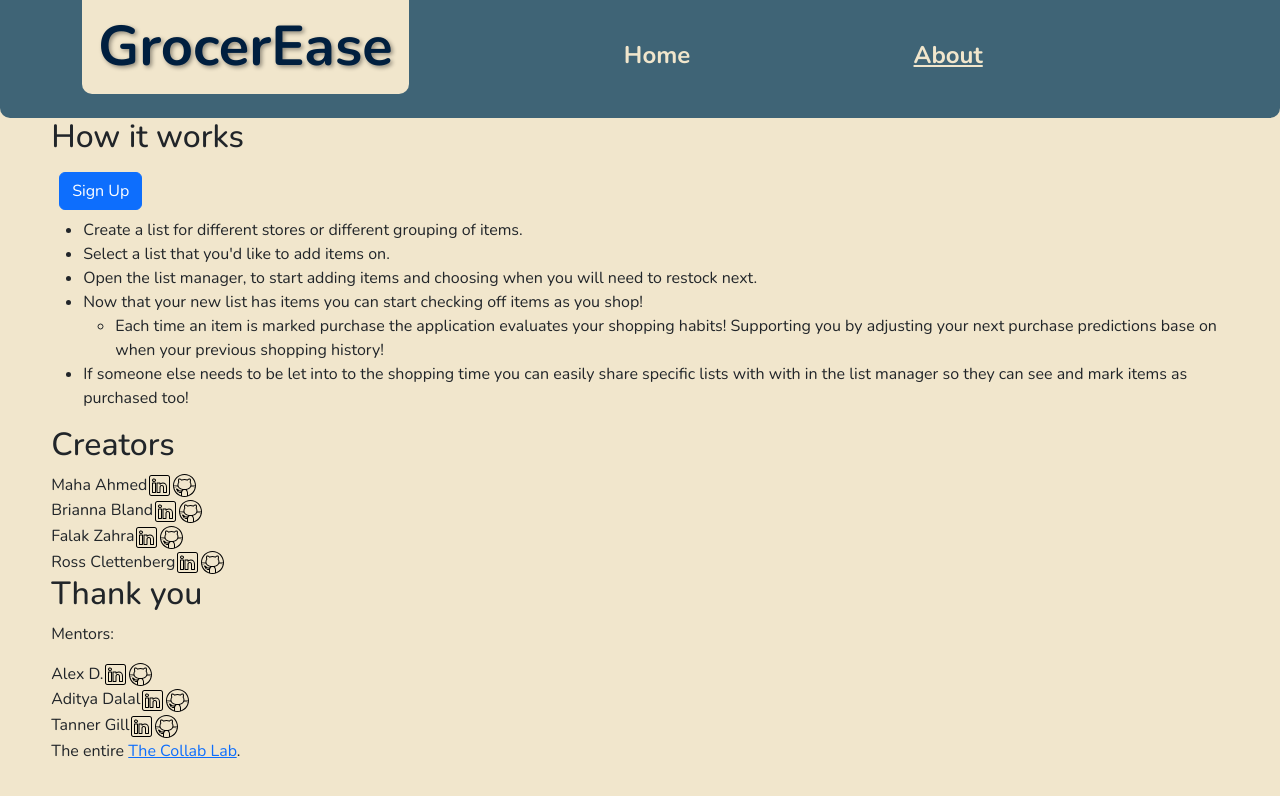
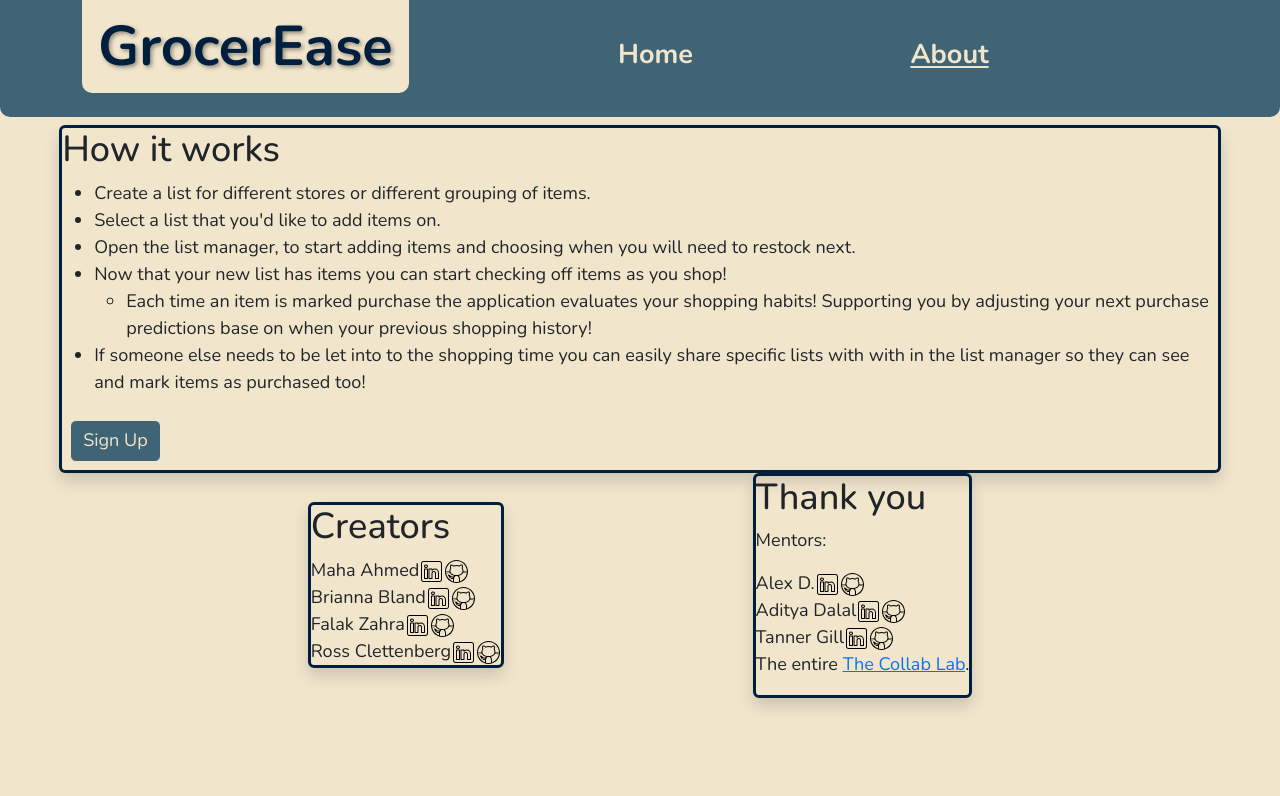
Before and after one commit to the-collab-lab/tcl-77-smart-shopping-list, a React (Vite) app: page /about in a window 1280 px wide. Shown: the top 796 px of the page. Built offline with nearby package versions, Linux system fonts and the light colour scheme; no server answers; what io-ts would draw is missing.

Commit message:
adding the borders and positioning the text areas on the page

```diff
--- a/src/styles/_variables.scss
+++ b/src/styles/_variables.scss
@@ -2,3 +2,4 @@
 $primary-beige: #f1e6cc;
 $primary-blue: #3f6476;
 $secondary-blue: #001f3f;
+$tertiary-blue: #356481;
--- a/src/styles/global.scss
+++ b/src/styles/global.scss
@@ -1,4 +1,15 @@
 @import "../styles/variables.scss";
+
+$theme-colors: (
+	"primary": $primary-beige,
+	"primary-emphasis": $primary-blue,
+	"secondary": $tertiary-blue,
+	"secondary-emphasis": $secondary-blue,
+);
+
+$font-size-root: null;
+$font-size-base: 1.13rem; // Assumes the browser default, typically `16px`
+
 @import "~bootstrap/scss/bootstrap";
 
 body {
@@ -8,3 +19,12 @@ body {
 	font-style: normal;
 	background-color: $primary-beige;
 }
+
+button {
+	border: none;
+	background-color: $primary-blue !important;
+	color: $primary-beige !important;
+	padding: 10px 20px;
+	font-size: 18px;
+	cursor: pointer;
+}
--- a/src/views/unauthenticated/About.tsx
+++ b/src/views/unauthenticated/About.tsx
@@ -6,10 +6,9 @@ import { SignInButton } from "../../api";
 
 export function About() {
 	return (
-		<div>
-			<section>
+		<div className="d-flex flex-wrap m-2 align-items-center justify-content-evenly">
+			<section className="border border-solid rounded-2 border-secondary-emphasis border-3 shadow">
 				<h2>How it works</h2>
-				<SignInButton isSignIn={false} />
 				<ul>
 					<li>
 						Create a list for different stores or different grouping of items.
@@ -37,10 +36,11 @@ export function About() {
 						can see and mark items as purchased too!
 					</li>
 				</ul>
+				<SignInButton isSignIn={false} />
 			</section>
-			<section>
+			<section className="border border-solid rounded-2 border-secondary-emphasis border-3 shadow flex-grow">
 				<h2>Creators</h2>
-				<div>
+				<div className="">
 					<span>Maha Ahmed</span>
 					<Link to="https://www.linkedin.com/in/maha-ahmed3/" target="_blank">
 						<LinkedInLogo width="25" height="25" />
@@ -80,7 +80,7 @@ export function About() {
 					</Link>
 				</div>
 			</section>
-			<section>
+			<section className="border border-solid rounded-2 border-secondary-emphasis border-3 shadow">
 				<h2>Thank you</h2>
 				<p>Mentors:</p>
 				<div>
```
